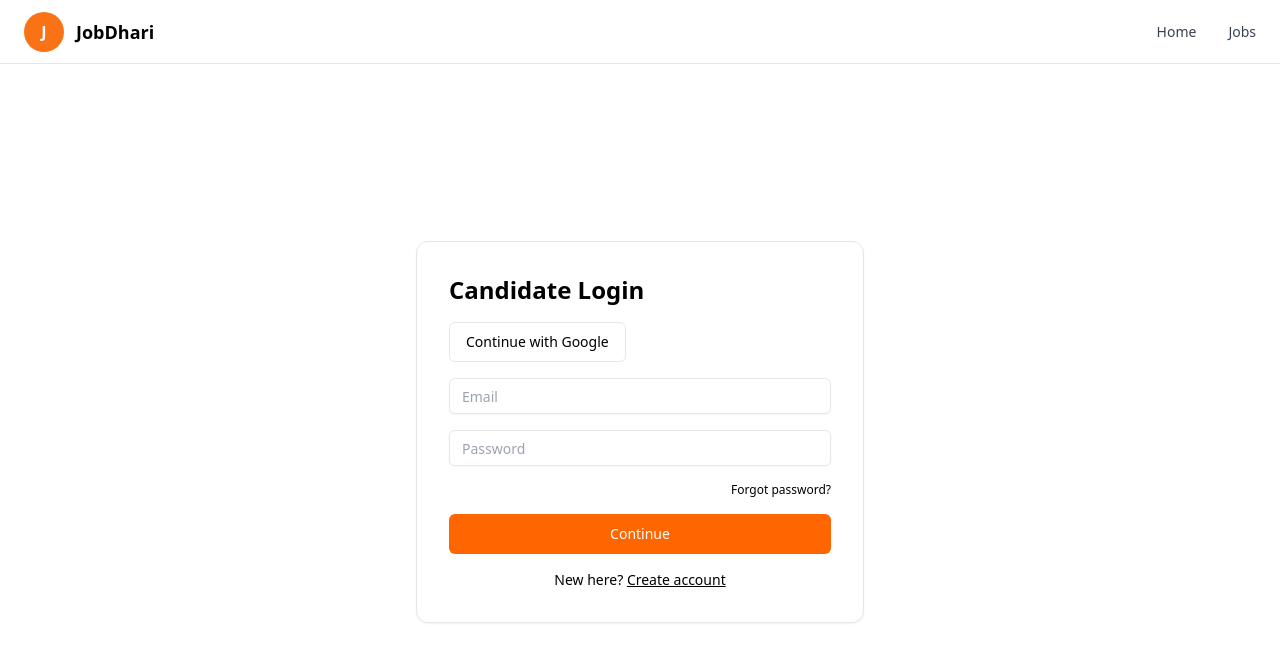
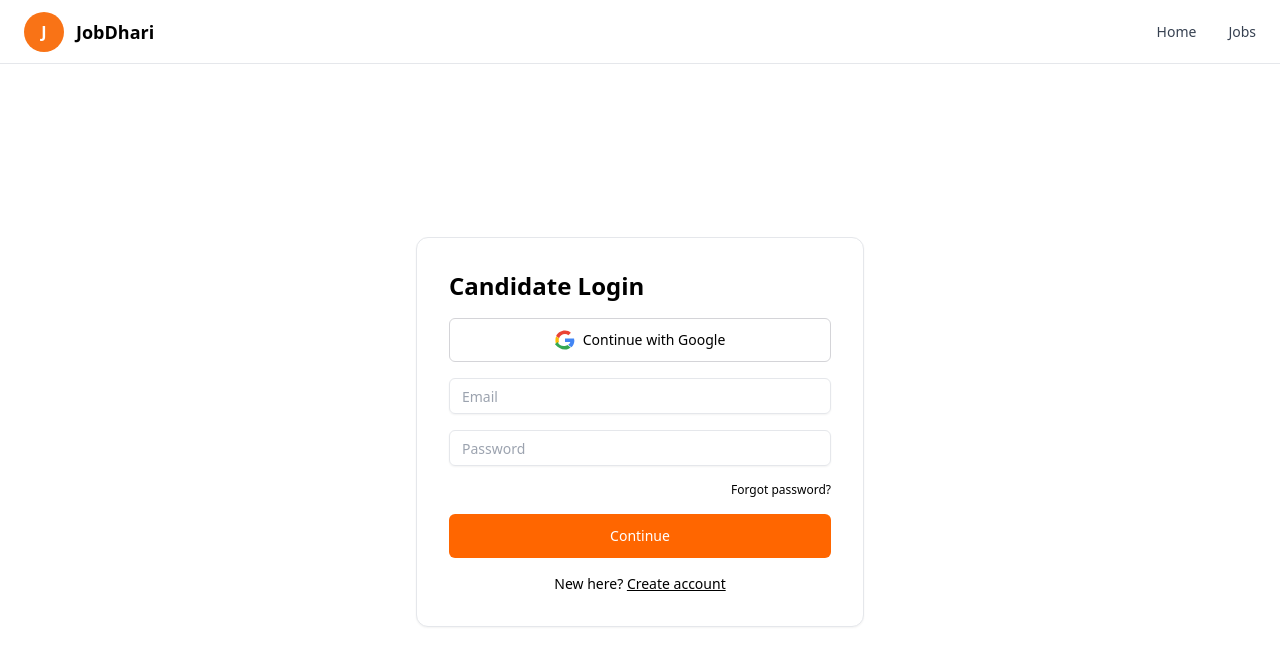
Before and after one commit to Jobdhari/Jobdhari, a Next.js app: page /login in a window 1280 px wide. Shown: the top 666 px of the page. Built offline with nearby package versions, Linux system fonts and the light colour scheme; no server answers.

Commit message:
feat(candidate-auth): add logout actions and Google login UI

```diff
--- a/src/app/candidate/dashboard/DashboardClient.tsx
+++ b/src/app/candidate/dashboard/DashboardClient.tsx
@@ -27,6 +27,8 @@ import { Button } from "@/components/ui/button";
 import { Badge } from "@/components/ui/badge";
 import { Card } from "@/components/ui/card";
 
+/* ---------------- Utils ---------------- */
+
 function formatAppliedAt(appliedAt: any): string {
   try {
     const d: Date | undefined = appliedAt?.toDate?.();
@@ -38,7 +40,8 @@ function formatAppliedAt(appliedAt: any): string {
 }
 
 /**
- * Minimal completeness gate (we can expand later when resume parsing arrives)
+ * Minimal completeness gate
+ * (can expand later when resume parsing is added)
  */
 function isProfileComplete(p: CandidateProfile | null): boolean {
   if (!p) return false;
@@ -46,7 +49,8 @@ function isProfileComplete(p: CandidateProfile | null): boolean {
   const hasName = typeof p.fullName === "string" && p.fullName.trim().length > 0;
   const hasPhone = typeof p.phone === "string" && p.phone.trim().length >= 8;
   const hasLocation =
-    typeof p.currentLocation === "string" && p.currentLocation.trim().length > 0;
+    typeof p.currentLocation === "string" &&
+    p.currentLocation.trim().length > 0;
 
   const hasPreferredRoles =
     Array.isArray(p.preferredRoles) && p.preferredRoles.length > 0;
@@ -60,12 +64,13 @@ function isProfileComplete(p: CandidateProfile | null): boolean {
   return hasName && hasPhone && hasLocation && hasPreferredRoles && hasExp;
 }
 
+/* ---------------- Component ---------------- */
+
 export default function DashboardClient() {
   const router = useRouter();
 
   const [user, setUser] = useState<User | null>(null);
   const [authReady, setAuthReady] = useState(false);
-
   const [gateReady, setGateReady] = useState(false);
 
   const [loading, setLoading] = useState(true);
@@ -73,7 +78,7 @@ export default function DashboardClient() {
   const [jobsMap, setJobsMap] = useState<Map<string, any>>(new Map());
   const [error, setError] = useState<string | null>(null);
 
-  // Auth listener
+  /* ---------- Auth listener ---------- */
   useEffect(() => {
     const unsub = onAuthStateChanged(auth, (u) => {
       setUser(u);
@@ -82,14 +87,15 @@ export default function DashboardClient() {
     return () => unsub();
   }, []);
 
-  // Auth + Profile gate (single place that decides redirects)
+  /* ---------- Auth + Profile gate ---------- */
   useEffect(() => {
     const runGate = async () => {
       if (!authReady) return;
 
-      // Not logged in -> go to canonical login with redirect back
       if (!user) {
-        router.replace("/login?role=candidate&redirect=/candidate/dashboard");
+        router.replace(
+          "/login?role=candidate&redirect=/candidate/dashboard"
+        );
         return;
       }
 
@@ -97,22 +103,24 @@ export default function DashboardClient() {
         const profile = await getCandidateProfile(user.uid);
 
         if (!isProfileComplete(profile)) {
-          router.replace("/candidate/profile/edit?redirect=/candidate/dashboard");
+          router.replace(
+            "/candidate/profile/edit?redirect=/candidate/dashboard"
+          );
           return;
         }
 
-        // Gate passed
         setGateReady(true);
       } catch {
-        // If profile read fails, treat as incomplete and send to edit
-        router.replace("/candidate/profile/edit?redirect=/candidate/dashboard");
+        router.replace(
+          "/candidate/profile/edit?redirect=/candidate/dashboard"
+        );
       }
     };
 
     runGate();
   }, [authReady, user, router]);
 
-  // Load applications + job lite data (ONLY after gate passed)
+  /* ---------- Load applications ---------- */
   useEffect(() => {
     const run = async () => {
       if (!authReady || !user || !gateReady) return;
@@ -144,6 +152,7 @@ export default function DashboardClient() {
     });
   }, [apps, jobsMap]);
 
+  /* ---------- Logout ---------- */
   async function handleLogout() {
     try {
       await signOut(auth);
@@ -153,17 +162,21 @@ export default function DashboardClient() {
     }
   }
 
-  // While gating/redirecting, keep calm
+  /* ---------- Render ---------- */
+
   if (!authReady || !gateReady) {
     return <div className="p-6">Loading...</div>;
   }
 
   return (
     <div className="p-4 md:p-6 space-y-4">
+      {/* Header */}
       <div className="flex items-center justify-between gap-3">
         <div>
           <h1 className="text-xl font-semibold">My Applications</h1>
-          <p className="text-sm text-muted-foreground">Jobs you have applied to.</p>
+          <p className="text-sm text-muted-foreground">
+            Jobs you have applied to.
+          </p>
         </div>
 
         <div className="flex items-center gap-2">
@@ -171,7 +184,7 @@ export default function DashboardClient() {
             <Link href="/jobs">Browse jobs</Link>
           </Button>
 
-          <Button variant="ghost" onClick={handleLogout}>
+          <Button variant="outline" onClick={handleLogout}>
             Logout
           </Button>
         </div>
@@ -187,7 +200,9 @@ export default function DashboardClient() {
       )}
 
       {loading ? (
-        <div className="text-sm text-muted-foreground">Loading applications…</div>
+        <div className="text-sm text-muted-foreground">
+          Loading applications…
+        </div>
       ) : rows.length === 0 ? (
         <Card className="p-6">
           <div className="space-y-2">
@@ -208,18 +223,18 @@ export default function DashboardClient() {
             <Card key={app.id} className="p-4">
               <div className="flex items-start justify-between gap-3">
                 <div className="space-y-1">
-                  <div className="font-medium">{job?.title ?? "Job"}</div>
+                  <div className="font-medium">
+                    {job?.title ?? "Job"}
+                  </div>
                   <div className="text-sm text-muted-foreground">
                     {(job?.companyName ?? "Company") +
                       (job?.location ? ` • ${job.location}` : "") +
                       (job?.pincode ? ` • ${job.pincode}` : "")}
                   </div>
                   <div className="text-xs text-muted-foreground">
-                    {formatAppliedAt(app.appliedAt) ? (
-                      <>Applied on {formatAppliedAt(app.appliedAt)}</>
-                    ) : (
-                      <>Applied</>
-                    )}
+                    {formatAppliedAt(app.appliedAt)
+                      ? `Applied on ${formatAppliedAt(app.appliedAt)}`
+                      : "Applied"}
                   </div>
                 </div>
 
--- a/src/app/candidate/profile/CandidateProfileClient.tsx
+++ b/src/app/candidate/profile/CandidateProfileClient.tsx
@@ -2,7 +2,7 @@
 
 import { useEffect, useState } from "react";
 import { useRouter } from "next/navigation";
-import { onAuthStateChanged, User } from "firebase/auth";
+import { onAuthStateChanged, signOut, User } from "firebase/auth";
 
 import { auth } from "@/lib/firebase";
 import {
@@ -41,19 +41,45 @@ export default function CandidateProfileClient() {
     return () => unsub();
   }, [router]);
 
+  async function handleLogout() {
+    try {
+      await signOut(auth);
+      router.replace("/login?role=candidate");
+    } catch {
+      // no-op
+    }
+  }
+
   if (loading) {
     return <div className="p-6">Loading profile…</div>;
   }
 
   return (
     <div className="mx-auto max-w-3xl p-6 space-y-6">
-      <div>
-        <h1 className="text-2xl font-semibold">Candidate Profile</h1>
-        <p className="text-sm text-muted-foreground">
-          Manage your personal and professional details
-        </p>
+      {/* Header */}
+      <div className="flex items-center justify-between gap-3">
+        <div>
+          <h1 className="text-2xl font-semibold">Candidate Profile</h1>
+          <p className="text-sm text-muted-foreground">
+            Manage your personal and professional details
+          </p>
+        </div>
+
+        <div className="flex items-center gap-2">
+          <Button
+            variant="outline"
+            onClick={() => router.push("/candidate/profile/edit")}
+          >
+            Edit Profile
+          </Button>
+
+          <Button variant="outline" onClick={handleLogout}>
+            Logout
+          </Button>
+        </div>
       </div>
 
+      {/* Profile Card */}
       <div className="rounded-xl border bg-white p-6 space-y-4">
         <div>
           <div className="text-sm text-muted-foreground">Name</div>
@@ -75,13 +101,6 @@ export default function CandidateProfileClient() {
             {profile?.phone || "Not provided"}
           </div>
         </div>
-
-        <Button
-          onClick={() => router.push("/candidate/profile/edit")}
-          className="mt-4"
-        >
-          Edit Profile
-        </Button>
       </div>
     </div>
   );
--- a/src/app/login/LoginClient.tsx
+++ b/src/app/login/LoginClient.tsx
@@ -18,6 +18,31 @@ import { Button } from "@/components/ui/button";
 import { Input } from "@/components/ui/input";
 import { Card } from "@/components/ui/card";
 
+/* ---------- Google Icon ---------- */
+function GoogleIcon(props: React.SVGProps<SVGSVGElement>) {
+  return (
+    <svg viewBox="0 0 48 48" aria-hidden="true" {...props}>
+      <path
+        fill="#EA4335"
+        d="M24 9.5c3.2 0 5.9 1.1 8.1 3.1l6-6C34.3 2.9 29.5 1 24 1 14.6 1 6.5 6.4 2.7 14.3l7 5.4C11.6 13.6 17.3 9.5 24 9.5z"
+      />
+      <path
+        fill="#4285F4"
+        d="M46.1 24.5c0-1.6-.1-2.7-.4-4H24v8h12.6c-.3 2-1.8 5-5.1 7.1l7.8 6c4.6-4.2 7.3-10.4 7.3-17.1z"
+      />
+      <path
+        fill="#FBBC05"
+        d="M9.7 28.7c-.5-1.4-.8-2.8-.8-4.2s.3-2.8.8-4.2l-7-5.4C1.3 18 1 21 1 24.5s.3 6.5 1.7 9.6l7-5.4z"
+      />
+      <path
+        fill="#34A853"
+        d="M24 47c5.5 0 10.1-1.8 13.5-4.9l-7.8-6c-2.1 1.4-4.9 2.4-8.7 2.4-6.7 0-12.4-4.1-14.3-10l-7 5.4C6.5 41.6 14.6 47 24 47z"
+      />
+    </svg>
+  );
+}
+
+/* ---------- Errors ---------- */
 function friendlyAuthError(err: unknown) {
   const e = err as AuthError | undefined;
   const code = e?.code ?? "";
@@ -31,6 +56,7 @@ function friendlyAuthError(err: unknown) {
   return e?.message || "Login failed.";
 }
 
+/* ---------- Component ---------- */
 export default function LoginClient() {
   const router = useRouter();
   const searchParams = useSearchParams();
@@ -62,19 +88,16 @@ export default function LoginClient() {
     try {
       await signInWithEmailAndPassword(auth, cleanEmail, password);
 
-      // 1️⃣ explicit redirect always wins
       if (redirectTo) {
         router.replace(redirectTo);
         return;
       }
 
-      // 2️⃣ employer
       if (role === "employer") {
         router.replace("/employer/dashboard");
         return;
       }
 
-      // 3️⃣ candidate → dashboard (NEVER jobs)
       router.replace("/candidate/dashboard");
     } catch (err) {
       toast.error(friendlyAuthError(err));
@@ -129,17 +152,21 @@ export default function LoginClient() {
           {role === "employer" ? "Employer Login" : "Candidate Login"}
         </h1>
 
+        {/* ✅ FIXED GOOGLE BUTTON */}
         <Button
+          type="button"
           variant="outline"
+          className="w-full h-11 bg-white hover:bg-white border border-zinc-300 flex items-center justify-center gap-2"
           onClick={handleGoogleLogin}
           disabled={loading}
         >
-          Continue with Google
+          <GoogleIcon className="h-5 w-5" />
+          <span className="text-sm font-medium">Continue with Google</span>
         </Button>
 
         <form
           onSubmit={(e) => {
-            e.preventDefault(); // 🔒 FIXES “LOGIN TWICE”
+            e.preventDefault();
             handleLogin();
           }}
           className="space-y-4"
@@ -170,7 +197,7 @@ export default function LoginClient() {
             </button>
           </div>
 
-          <Button type="submit" disabled={loading} className="w-full">
+          <Button type="submit" disabled={loading} className="w-full h-11">
             {loading ? "Signing in…" : "Continue"}
           </Button>
         </form>
```
Also changed, not shown: 1 other file (tests, documents, lock files or other folders).
